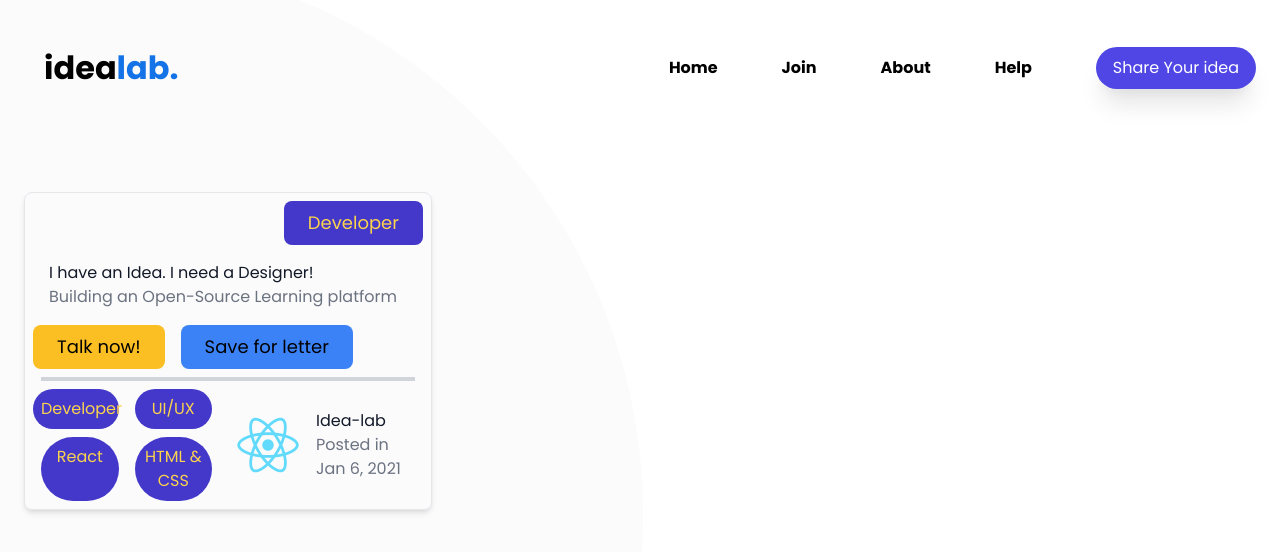
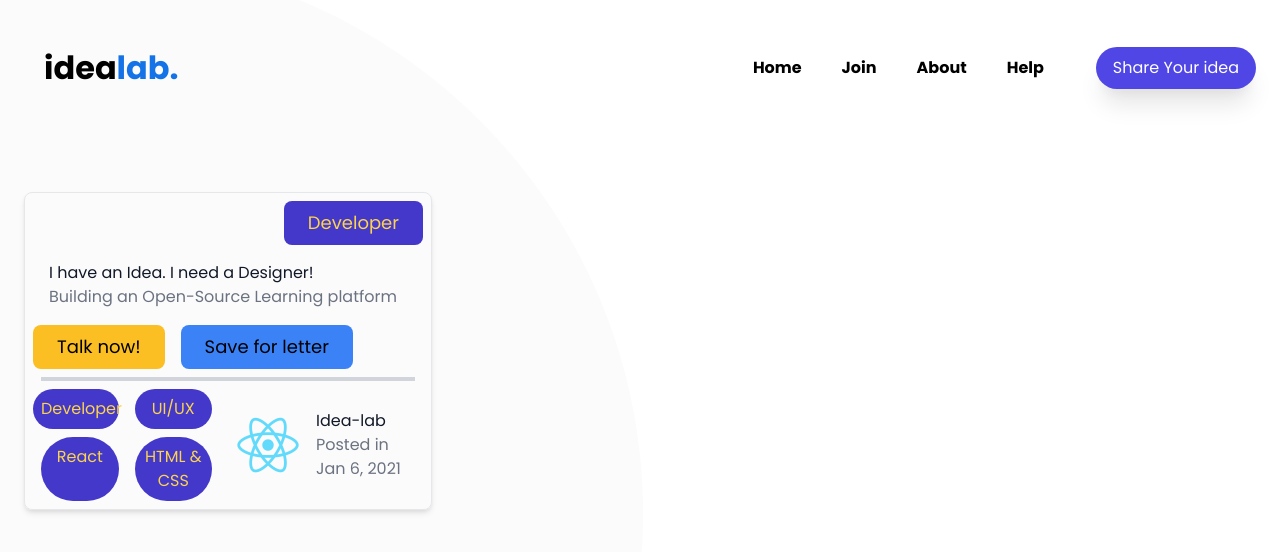
Before and after one commit to theupweb/idea-lab, a React (Create React App) app: page / in a window 1280 px wide. Shown: the top 552 px of the page. Built offline with nearby package versions, Linux system fonts and the light colour scheme.

Commit message:
Nav-bar Right Corner Fix for middle screens

```diff
--- a/src/Components/Home/Nav.js
+++ b/src/Components/Home/Nav.js
@@ -19,25 +19,25 @@ export default function Nav() {
           <div className="hidden md:flex items-center justify-end md:flex-1 lg:w-0">
             <a
               href="#"
-              className="whitespace-nowrap text-base font-bold text-black-500 hover:text-black-900 mx-8"
+              className="whitespace-nowrap text-base font-bold text-black-500 hover:text-black-900 mx-5"
             >
               Home
             </a>
             <a
               href="#"
-              className="whitespace-nowrap text-base font-bold text-black-500 hover:text-black-900 mx-8"
+              className="whitespace-nowrap text-base font-bold text-black-500 hover:text-black-900 mx-5"
             >
               Join
             </a>
             <a
               href="#"
-              className="whitespace-nowrap text-base font-bold text-black-500 hover:text-black-900 mx-8"
+              className="whitespace-nowrap text-base font-bold text-black-500 hover:text-black-900 mx-5"
             >
               About
             </a>
             <a
               href="#"
-              className="whitespace-nowrap text-base font-bold text-black-500 hover:text-black-900 mx-8"
+              className="whitespace-nowrap text-base font-bold text-black-500 hover:text-black-900 mx-5"
             >
               Help
             </a>
```
